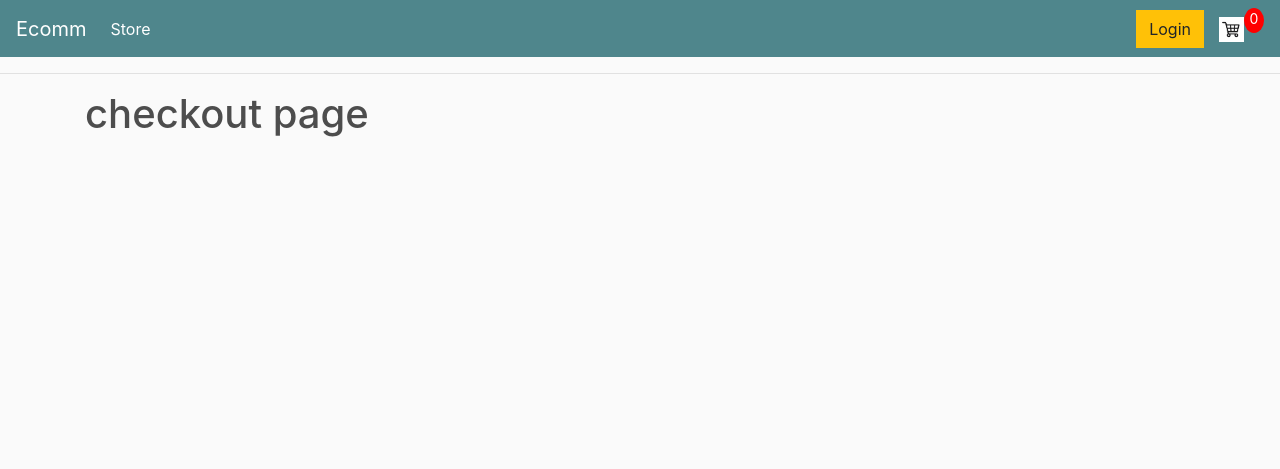
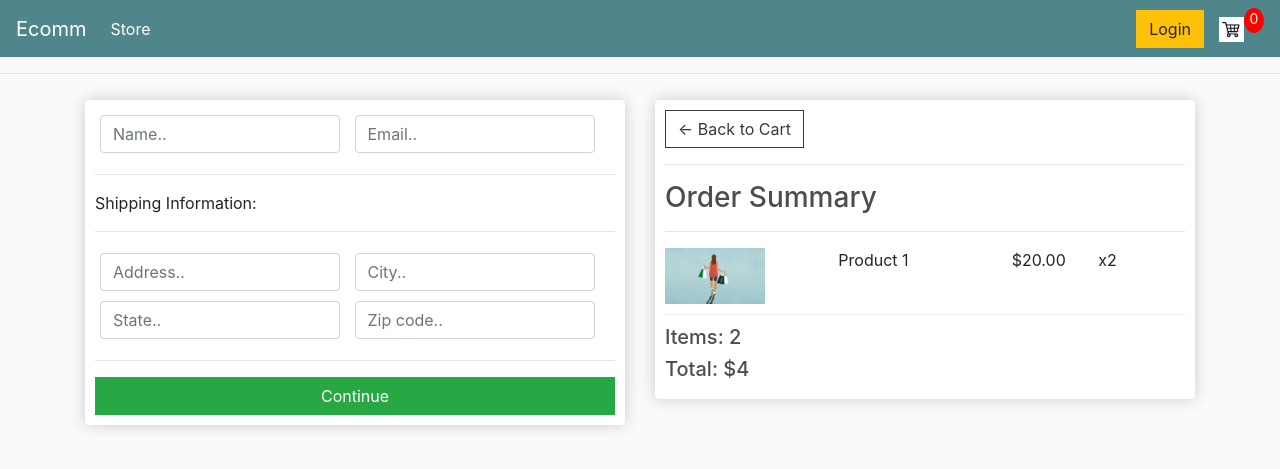
Before and after one commit to MohamedLabib/one, a Django app: page /checkout/ in a window 1280 px wide. Shown: the top 469 px of the page. Run offline with Django 3.2, Linux system fonts and the light colour scheme; some libraries are stand-ins or nearby versions.

Commit message:
third commit

```diff
--- a/one/app/urls.py
+++ b/one/app/urls.py
@@ -2,7 +2,6 @@ from django.urls import path
 from . import views
 
 urlpatterns = [
-	path('', views.home, name='home'),
 	path('cart/', views.cart, name='cart'),
 	path('checkout/', views.checkout, name='checkout'),
 	path('store/', views.store, name='store'),
--- a/one/app/views.py
+++ b/one/app/views.py
@@ -1,10 +1,5 @@
 from django.shortcuts import render
-from .models import Persons
 # Create your views here.
-
-def home(request):
-	names = Persons.objects.all()
-	return render(request, 'pages/home.html', {'names':names})
 
 def cart(request):
 	return render(request, 'pages/cart.html')
--- a/one/templates/pages/checkout.html
+++ b/one/templates/pages/checkout.html
@@ -1,7 +1,64 @@
 {% extends 'pages/main.html' %}
 {% load static %}
+{% block content %}
+     <div class="row">
+		<div class="col-lg-6">
+			<div class="box-element" id="form-wrapper">
+				<form id="form">
+					<div id="user-info">
+						<div class="form-field">
+							<input required class="form-control" type="text" name="name" placeholder="Name..">
+						</div>
+						<div class="form-field">
+							<input required class="form-control" type="email" name="email" placeholder="Email..">
+						</div>
+					</div>
 
-{% block content %}
+					<div id="shipping-info">
+						<hr>
+						<p>Shipping Information:</p>
+						<hr>
+						<div class="form-field">
+							<input class="form-control" type="text" name="address" placeholder="Address..">
+						</div>
+						<div class="form-field">
+							<input class="form-control" type="text" name="city" placeholder="City..">
+						</div>
+						<div class="form-field">
+							<input class="form-control" type="text" name="state" placeholder="State..">
+						</div>
+						<div class="form-field">
+							<input class="form-control" type="text" name="zipcode" placeholder="Zip code..">
+						</div>
+					</div>
 
-	<h1>checkout page </h1>
+					<hr>
+					<input id="form-button" class="btn btn-success btn-block" type="submit" value="Continue">
+				</form>
+			</div>
+
+			<br>
+			<div class="box-element hidden" id="payment-info">
+				<small>Paypal Options</small>
+			</div>
+
+		</div>
+
+		<div class="col-lg-6">
+			<div class="box-element">
+				<a  class="btn btn-outline-dark" href="{% url 'cart' %}">&#x2190; Back to Cart</a>
+				<hr>
+				<h3>Order Summary</h3>
+				<hr>
+				<div class="cart-row">
+					<div style="flex:2"><img class="row-image" src="{% static 'images/Product.jpg' %}"></div>
+					<div style="flex:2"><p>Product 1</p></div>
+					<div style="flex:1"><p>$20.00</p></div>
+					<div style="flex:1"><p>x2</p></div>
+				</div>
+				<h5>Items:   2</h5>
+				<h5>Total:   $4</h5>
+			</div>
+		</div>
+	</div>
 {% endblock content %}
--- a/one/templates/pages/store.html
+++ b/one/templates/pages/store.html
@@ -5,7 +5,7 @@
 
 	<div class="row">
 		<div class="col-lg-4">
-			<img class="thumbnail" src="{% static 'images/store.png' %}">
+			<img class="thumbnail" src="{% static 'images/product.jpg' %}">
 			<div class="box-element product"></div>
 				<h6><strong>Product</strong></h6>
 				<button class="btn btn-outline-secondary add-btn">Add To Cart</button>
@@ -15,7 +15,7 @@
 		</div>
 
 		<div class="col-lg-4">
-			<img class="thumbnail" src="{% static 'images/store.png' %}">
+			<img class="thumbnail" src="{% static 'images/product.jpg' %}">
 			<div class="box-element product"></div>
 			<h6><strong>Product</strong></h6>
 			<button class="btn btn-outline-secondary add-btn">Add To Cart</button>
@@ -25,7 +25,7 @@
 		</div>
 
 		<div class="col-lg-4">
-			<img class="thumbnail" src="{% static 'images/store.png' %}">
+			<img class="thumbnail" src="{% static 'images/product.jpg' %}">
 			<div class="box-element product"></div>
 			<h6><strong>Product</strong></h6>
 			<button class="btn btn-outline-secondary add-btn">Add To Cart</button>
```
Also changed, not shown: one/app/admin.py (+7 -2 lines), one/app/models.py (+43 -10 lines), one/templates/index.html (+19 -0 lines), one/templates/pages/cart.html (+45 -11 lines), one/app/migrations/0002_auto_20210324_2323.py (added), one/db.sqlite3, one/project/static/images/product.jpg (added), one/static/images/arrow-down.png (added), one/static/images/arrow-up.png (added), one/static/images/product.jpg (added), 1 other file.
